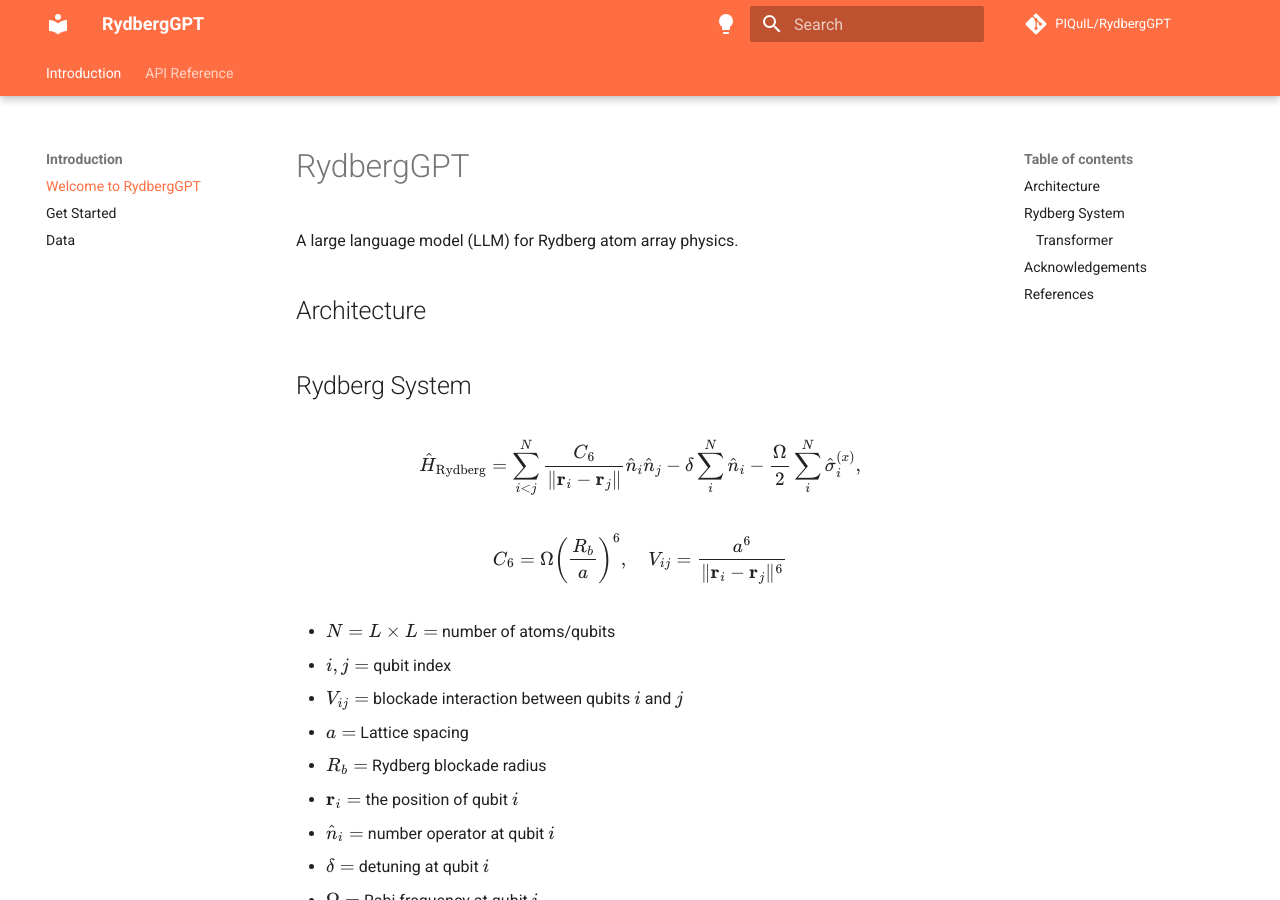
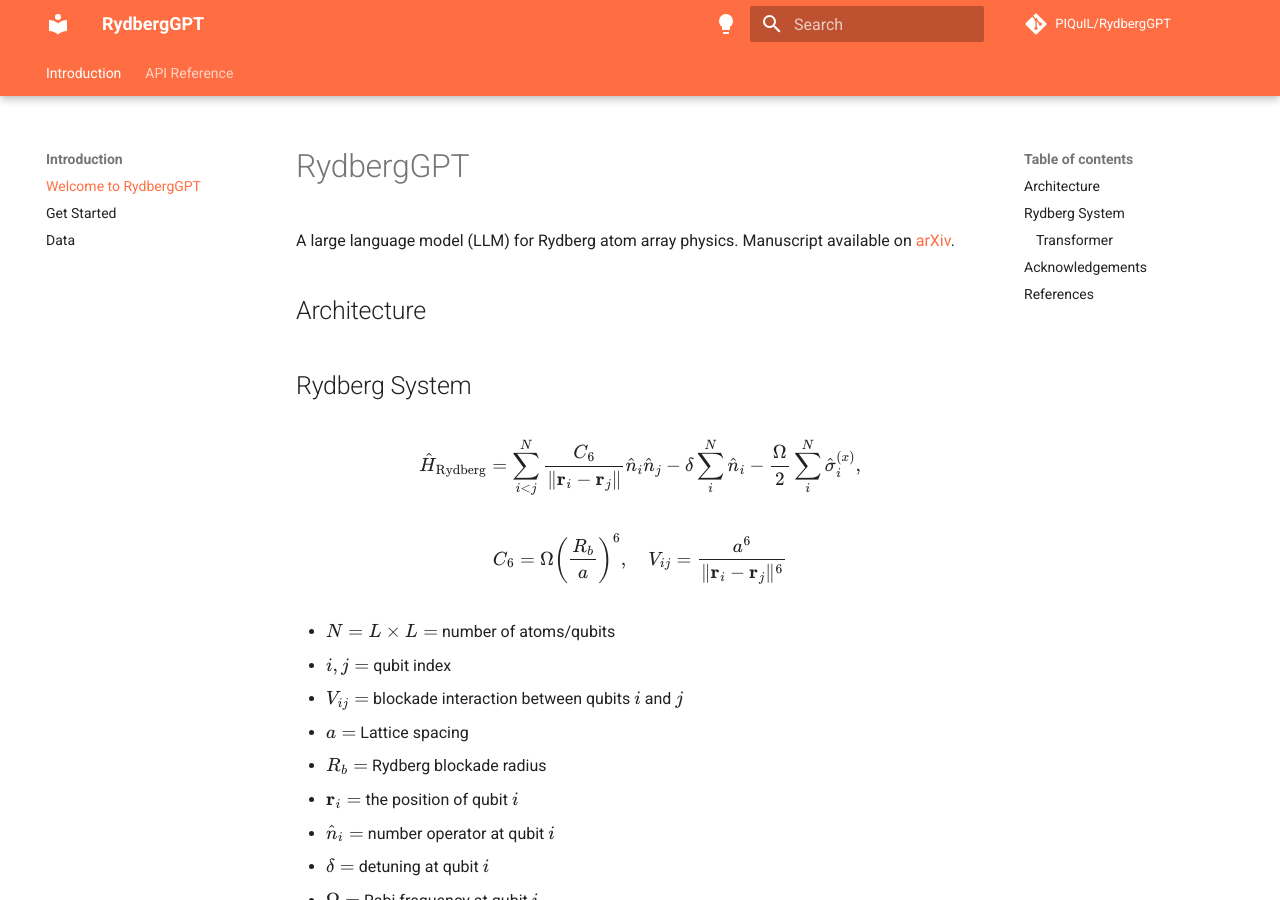
Before and after one commit to PIQuIL/RydbergGPT, an MkDocs documentation site: the page built from docs/index.md, in a window 1280 px wide and 900 px high. Built offline with MkDocs 1.6.1 and Material for MkDocs 9.7.7, drawn with Linux system fonts in a browser that asks for light colours; comment, search, counter and statistics services are not loaded.

Commit message:
Update documentation with arxiv link

```diff
--- a/docs/index.md
+++ b/docs/index.md
@@ -1,5 +1,5 @@
 # RydbergGPT
-A large language model (LLM) for Rydberg atom array physics.
+A large language model (LLM) for Rydberg atom array physics. Manuscript available on [arXiv](https://arxiv.org/abs/2405.21052).
 
 ## Architecture
 
```
